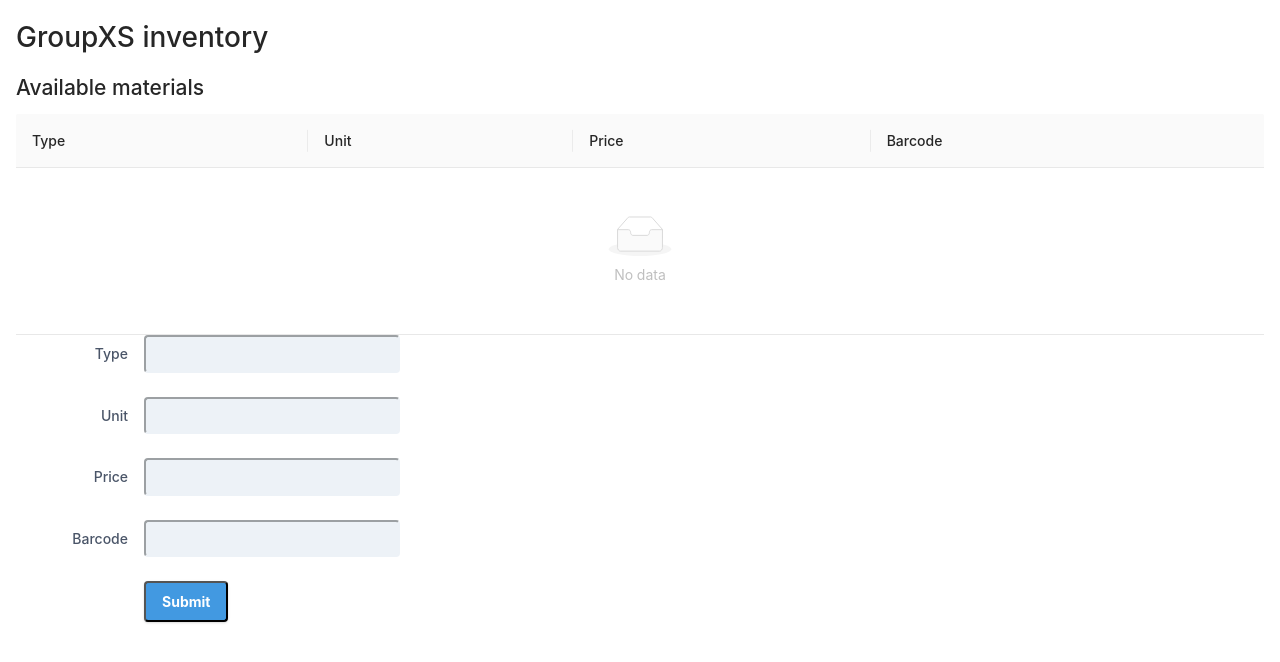
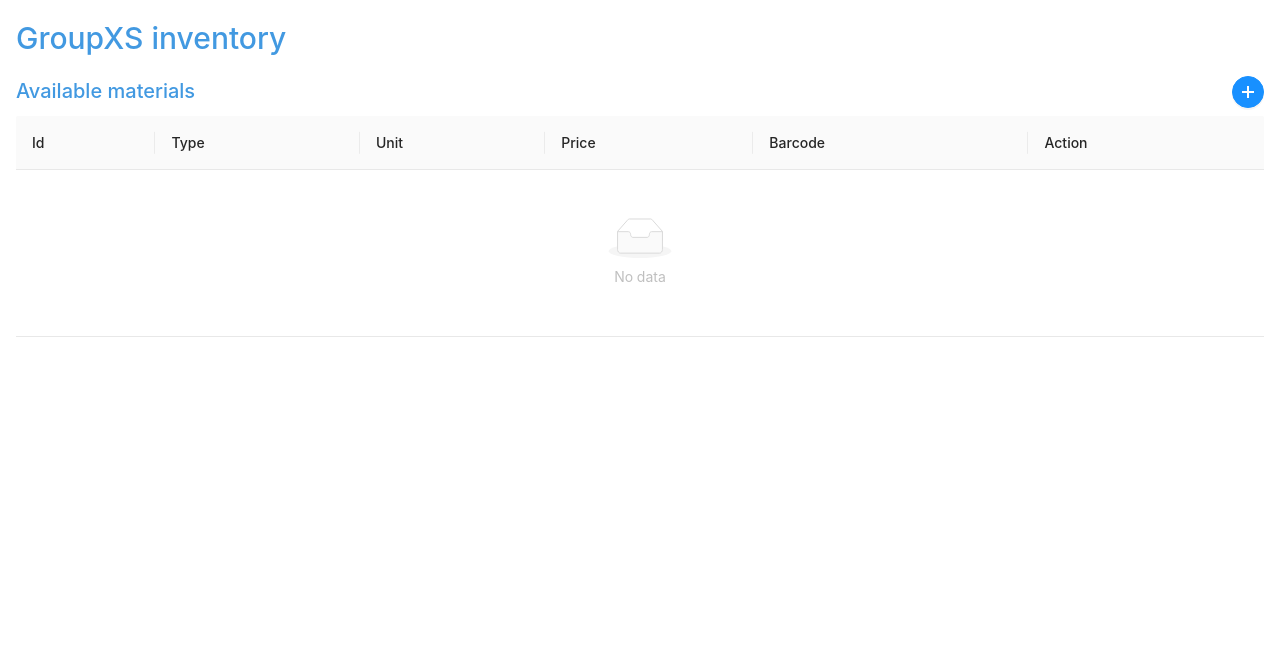
Before and after one commit to itsmetambui/groupxs-inventory, a React (Create React App) app: page / in a window 1280 px wide. Shown: the top 662 px of the page. Built offline with nearby package versions, Linux system fonts and the light colour scheme.

Commit message:
feature: implement update material form

```diff
--- a/config-overrides.js
+++ b/config-overrides.js
@@ -9,7 +9,7 @@ module.exports = override(
   addLessLoader({
     javascriptEnabled: true,
     modifyVars: {
-      "@primary-color": "#ff5252",
+      "@primary-color": "#4299e1",
       "@link-color": "black",
       "@text-color": "black",
     },
--- a/src/components/MaterialForm/MaterialForm.tsx
+++ b/src/components/MaterialForm/MaterialForm.tsx
@@ -1,82 +1,88 @@
 import React from "react"
 import { useForm, OnSubmit } from "react-hook-form"
+import { Material } from "../../reducers/material/materialSlice"
 
-type MaterialFormProps<T> = {
-  onSubmit: OnSubmit<T>
+type MaterialFormProps = {
+  onSubmit: OnSubmit<Material>
+  defaultValue?: Material
 }
 
-export default function MaterialForm<T>({ onSubmit }: MaterialFormProps<T>) {
-  const { register, handleSubmit } = useForm<T>()
+export default function MaterialForm<T>({ onSubmit, defaultValue }: MaterialFormProps) {
+  const { register, handleSubmit } = useForm<Material>()
 
   return (
-    <form className="w-full max-w-sm" onSubmit={handleSubmit(onSubmit)}>
+    <form className="w-full max-w-sm pt-8" onSubmit={handleSubmit(onSubmit)}>
       <div className="mb-6 md:flex md:items-center">
-        <div className="md:w-1/3">
+        <div className="md:w-1/4">
           <label className="block pr-4 mb-1 font-medium text-gray-700 md:text-right md:mb-0" htmlFor="type">
             Type
           </label>
         </div>
-        <div className="md:w-2/3">
+        <div className="md:w-3/4">
           <input
-            className="w-full px-4 py-2 leading-tight text-gray-700 bg-gray-200 border-2 border-gray-200 rounded appearance-none focus:outline-none focus:bg-white focus:border-purple-500"
+            className="w-full px-4 py-2 leading-tight text-gray-700 bg-gray-200 border-2 border-gray-200 rounded appearance-none focus:outline-none focus:bg-white focus:border-blue-500"
             name="type"
             type="text"
+            defaultValue={defaultValue ? defaultValue.type : ""}
             ref={register({ required: true, maxLength: 20 })}
           />
         </div>
       </div>
 
       <div className="mb-6 md:flex md:items-center">
-        <div className="md:w-1/3">
+        <div className="md:w-1/4">
           <label className="block pr-4 mb-1 font-medium text-gray-700 md:text-right md:mb-0" htmlFor="unit">
             Unit
           </label>
         </div>
-        <div className="md:w-2/3">
+        <div className="md:w-3/4">
           <input
-            className="w-full px-4 py-2 leading-tight text-gray-700 bg-gray-200 border-2 border-gray-200 rounded appearance-none focus:outline-none focus:bg-white focus:border-purple-500"
+            className="w-full px-4 py-2 leading-tight text-gray-700 bg-gray-200 border-2 border-gray-200 rounded appearance-none focus:outline-none focus:bg-white focus:border-blue-500"
             name="unit"
             type="text"
+            defaultValue={defaultValue ? defaultValue.unit : ""}
             ref={register({ required: true, maxLength: 10 })}
           />
         </div>
       </div>
 
       <div className="mb-6 md:flex md:items-center">
-        <div className="md:w-1/3">
+        <div className="md:w-1/4">
           <label className="block pr-4 mb-1 font-medium text-gray-700 md:text-right md:mb-0" htmlFor="price">
             Price
           </label>
         </div>
-        <div className="md:w-2/3">
+        <div className="md:w-3/4">
           <input
-            className="w-full px-4 py-2 leading-tight text-gray-700 bg-gray-200 border-2 border-gray-200 rounded appearance-none focus:outline-none focus:bg-white focus:border-purple-500"
+            className="w-full px-4 py-2 leading-tight text-gray-700 bg-gray-200 border-2 border-gray-200 rounded appearance-none focus:outline-none focus:bg-white focus:border-blue-500"
             name="price"
             type="number"
+            defaultValue={defaultValue ? defaultValue.price : ""}
             ref={register({ required: true, min: 0 })}
           />
         </div>
       </div>
 
       <div className="mb-6 md:flex md:items-center">
-        <div className="md:w-1/3">
+        <div className="md:w-1/4">
           <label className="block pr-4 mb-1 font-medium text-gray-700 md:text-right md:mb-0" htmlFor="barCode">
             Barcode
           </label>
         </div>
-        <div className="md:w-2/3">
+        <div className="md:w-3/4">
           <input
-            className="w-full px-4 py-2 leading-tight text-gray-700 bg-gray-200 border-2 border-gray-200 rounded appearance-none focus:outline-none focus:bg-white focus:border-purple-500"
+            className="w-full px-4 py-2 leading-tight text-gray-700 bg-gray-200 border-2 border-gray-200 rounded appearance-none focus:outline-none focus:bg-white focus:border-blue-500"
             name="barCode"
             type="text"
+            defaultValue={defaultValue ? defaultValue.barCode : ""}
             ref={register({ required: true, maxLength: 30 })}
           />
         </div>
       </div>
 
       <div className="md:flex md:items-center">
-        <div className="md:w-1/3"></div>
-        <div className="md:w-2/3">
+        <div className="md:w-1/4"></div>
+        <div className="md:w-3/4">
           <button
             className="px-4 py-2 font-bold text-white bg-blue-500 rounded shadow hover:bg-blue-400 focus:shadow-outline focus:outline-none"
             type="submit"
--- a/src/components/MaterialTable/MaterialTable.tsx
+++ b/src/components/MaterialTable/MaterialTable.tsx
@@ -1,14 +1,56 @@
-import React from "react"
-import { useSelector } from "react-redux"
-import { Table } from "antd"
+import React, { useReducer } from "react"
+import { useSelector, useDispatch } from "react-redux"
+import { Table, Button, Modal } from "antd"
+import { AppState } from "../../reducers/rootReducer"
+import MaterialForm from "../MaterialForm/MaterialForm"
+import { Material, MaterialInfo, updateMaterial } from "../../reducers/material/materialSlice"
 
-import { AppState } from "../../reducers/rootReducer"
+type MaterialTableState = {
+  isUpdateModalOpen: boolean
+  selectedMaterial: Material | undefined
+}
 
-type MaterialTableProps = {}
+const initialState: MaterialTableState = {
+  isUpdateModalOpen: false,
+  selectedMaterial: undefined,
+}
 
-const MaterialTable: React.FC<MaterialTableProps> = () => {
+function reducer(state: MaterialTableState, action: { type: string; payload?: Material }): MaterialTableState {
+  switch (action.type) {
+    case "UPDATE_MATERIAL":
+      return {
+        ...state,
+        isUpdateModalOpen: true,
+        selectedMaterial: action.payload,
+      }
+    case "CLOSE_UPDATE_MODAL":
+      return {
+        ...state,
+        isUpdateModalOpen: false,
+        selectedMaterial: undefined,
+      }
+    default:
+      throw new Error()
+  }
+}
+
+const MaterialTable: React.FC = () => {
   const materials = useSelector((state: AppState) => state.material.materials)
+  const [{ isUpdateModalOpen, selectedMaterial }, localDispatch] = useReducer(reducer, initialState)
+  const dispatch = useDispatch()
+
+  const onUpdateSubmit = ({ type, price, unit, barCode }: Material) => {
+    const materialInfo: MaterialInfo = { price: price, type: type, unit: unit, barCode: barCode }
+    dispatch(updateMaterial(selectedMaterial!.id, materialInfo))
+    localDispatch({ type: "CLOSE_UPDATE_MODAL" })
+  }
+
   const columns = [
+    {
+      title: "Id",
+      dataIndex: "id",
+      key: "id",
+    },
     {
       title: "Type",
       dataIndex: "type",
@@ -29,8 +71,37 @@ const MaterialTable: React.FC<MaterialTableProps> = () => {
       dataIndex: "barCode",
       key: "barCode",
     },
+    {
+      title: "Action",
+      key: "action",
+      render: (text: string, record: Material) => (
+        <span>
+          <Button size="small" type="default" onClick={() => localDispatch({ type: "UPDATE_MATERIAL", payload: record })}>
+            Update
+          </Button>
+          <Button size="small" type="danger">
+            Delete
+          </Button>
+        </span>
+      ),
+    },
   ]
-  return <Table columns={columns} dataSource={materials} rowKey="id" />
+  return (
+    <div>
+      <Table columns={columns} dataSource={materials} rowKey="id" />
+
+      <Modal
+        visible={isUpdateModalOpen}
+        closable
+        maskClosable
+        footer={null}
+        style={{ maxWidth: 450 }}
+        onCancel={() => localDispatch({ type: "CLOSE_UPDATE_MODAL" })}
+      >
+        <MaterialForm onSubmit={onUpdateSubmit} defaultValue={selectedMaterial} />
+      </Modal>
+    </div>
+  )
 }
 
 export default MaterialTable
--- a/src/pages/Home/Home.tsx
+++ b/src/pages/Home/Home.tsx
@@ -1,29 +1,43 @@
-import React from "react"
+import React, { useState } from "react"
 import { useDispatch } from "react-redux"
+import { PlusOutlined } from "@ant-design/icons"
+import { Button, Modal } from "antd"
 
 import { addMaterial, MaterialInfo } from "../../reducers/material/materialSlice"
 import MaterialTable from "../../components/MaterialTable/MaterialTable"
 import MaterialForm from "../../components/MaterialForm/MaterialForm"
 
 const Home: React.FC = () => {
+  const [isAddMaterialModalOpen, setIsAddMaterialModalOpen] = useState(false)
   const dispatch = useDispatch()
 
   const onAddSubmit = ({ type, price, unit, barCode }: MaterialInfo) => {
     const materialInfo: MaterialInfo = { price: price, type: type, unit: unit, barCode: barCode }
     dispatch(addMaterial(materialInfo))
+    setIsAddMaterialModalOpen(false)
   }
 
   return (
     <div className="p-4">
-      <h1>GroupXS inventory</h1>
+      <h1 className="text-3xl text-blue-500">GroupXS inventory</h1>
       <div>
-        <h2>Available materials</h2>
+        <div className="flex flex-row justify-between items-align">
+          <h2 className="text-xl text-blue-500">Available materials</h2>
+          <Button type="primary" shape="circle" icon={<PlusOutlined />} onClick={() => setIsAddMaterialModalOpen(true)}></Button>
+        </div>
         <MaterialTable />
       </div>
 
-      <div>
-        <MaterialForm<MaterialInfo> onSubmit={onAddSubmit} />
-      </div>
+      <Modal
+        visible={isAddMaterialModalOpen}
+        closable
+        maskClosable
+        footer={null}
+        style={{ maxWidth: 450 }}
+        onCancel={() => setIsAddMaterialModalOpen(false)}
+      >
+        <MaterialForm onSubmit={onAddSubmit} />
+      </Modal>
     </div>
   )
 }
--- a/src/reducers/material/materialSlice.ts
+++ b/src/reducers/material/materialSlice.ts
@@ -2,19 +2,15 @@ import { createSlice, PayloadAction } from "@reduxjs/toolkit"
 import { AppThunk } from "../../store"
 import * as api from "../../api/material"
 
-export enum MaterialType {}
-
-export enum MaterialUnit {}
-
 export type MaterialInfo = {
   price: number
-  type: MaterialType
-  unit: MaterialUnit
+  type: string
+  unit: string
   barCode: string
 }
 
 export type Material = {
-  id: string | undefined
+  id: string
 } & MaterialInfo
 
 type MaterialState = {
@@ -41,10 +37,10 @@ const materialSlice = createSlice({
     updateMaterialStart: startLoading,
     updateMaterialFailed: loadingFailed,
     updateMaterialSuccess: (state: MaterialState, action: PayloadAction<Material>): void => {
-      let material = state.materials.find((material) => material.id === action.payload.id)
-      if (material) {
-        material = action.payload
-      }
+      state.materials = state.materials.map((material) => {
+        if (material.id === action.payload.id) return action.payload
+        else return material
+      })
     },
   },
 })
```
